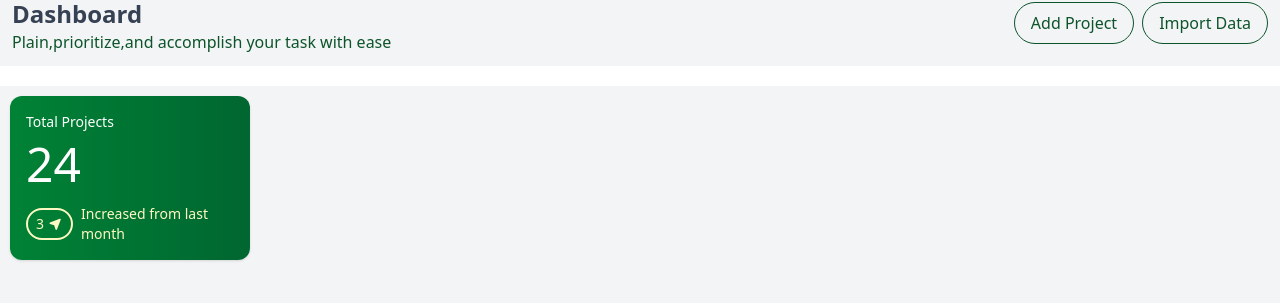
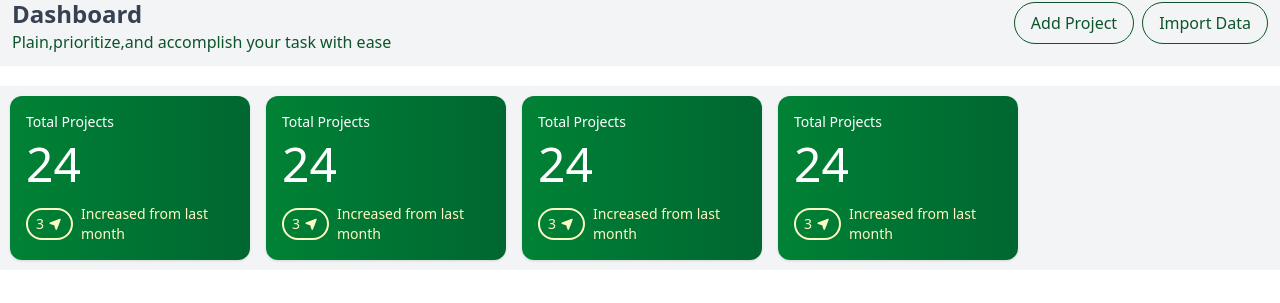
Before and after one commit to kumkumks/React_learning, a React (Vite) app in the folder day1/: page / in a window 1280 px wide. Shown: the part 243-546 px from the top of the page. Built offline with nearby package versions, Linux system fonts and the light colour scheme.

Commit message:
feat: update Card component to accept props for title and value; enhance Dashboard to render multiple Card instances

```diff
--- a/day1/src/component/card/card.jsx
+++ b/day1/src/component/card/card.jsx
@@ -1,19 +1,18 @@
 import { faAngleUp } from '@fortawesome/free-solid-svg-icons'
 import { FontAwesomeIcon } from '@fortawesome/react-fontawesome'
 import React from 'react'
-import { Card_data } from './card'
-import Badge from './bagde'
+import Bagde from './bagde'
 
-const Card = () => {
+const Card = (Props) => {
   return (
-    <div className="card w-60 border border-green-700 rounded-xl overflow-hidden shadow-sm">
+    <div className="card w-60 border h-72 border-green-700 rounded-xl overflow-hidden shadow-sm">
       <div className="bg-green-700 p-4" style={{background: 'linear-gradient(to right, rgb(21, 128, 61), rgb(22, 101, 52))'}}>
-        <h5 className="text-white text-sm font-medium">Total Projects</h5>
-        <h2 className="text-white text-5xl font-medium mt-2">24</h2>
+        <h5 className="text-white text-sm font-medium">{Props.title}</h5>
+        <h2 className="text-white text-5xl font-medium mt-2">{Props.value}</h2>
         <div className='flex items-center gap-2 mt-4'>
           {/* badge */}
           <div className='flex items-center gap-1 border-yellow-100 border-2 py-1 px-2 rounded-full'>
-            <Badge />
+            <Bagde />
           </div>
           <p className='text-yellow-100 font-extralight text-sm'>Increased from last month</p>
         </div>
--- a/day1/src/component/dashboard.jsx
+++ b/day1/src/component/dashboard.jsx
@@ -1,10 +1,15 @@
 import React from 'react'
 import Card from './card'
+import { Card_data } from './card/card'
 
 const Dashboard = () => {
   return (
-    <div className='bg-gray-100 p-2.5 h-dvh mt-2 w-full'>
-        <Card />
+    <div className='bg-gray-100 p-2.5 flex flex-wrap gap-4 mt-2 w-full'>
+      {
+        Card_data.map(card => (
+          <Card key={card.id} title={card.title} value={card.value} />
+        ))
+      }
     </div>
   )
 }
```
